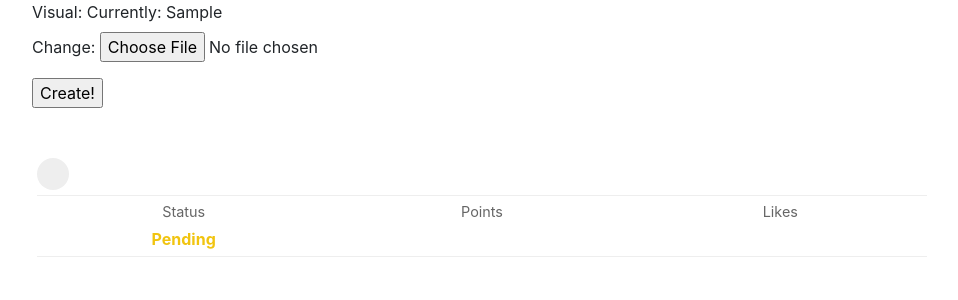
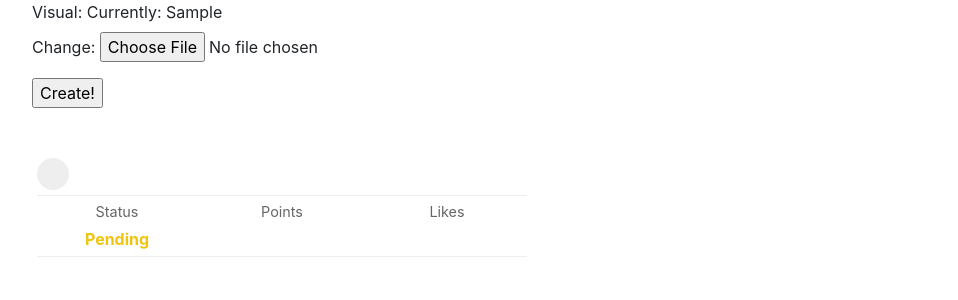
Before and after one commit to rimogardino/ska4ai, a Django app: page /submissions/edit_submission/1/ in a window 1280 px wide. Shown: the part 56-356 px from the top of the page, without its empty margins (53-1011 px from the left). Run offline with Django 4.2, Linux system fonts and the light colour scheme; tables that the repository leaves empty hold one stand-in row (values such as "Sample post"); parts of the project's set-up code (start-up, migrations or seed data) failed here and were passed over; some libraries are stand-ins or nearby versions.

Commit message:
Small UI width fix

```diff
--- a/home/templates/home/index.html
+++ b/home/templates/home/index.html
@@ -89,7 +89,7 @@
             flex-direction: column;
             {% comment %} padding-top: 5svh; {% endcomment %}
             transition: all 0.3s ease;
-
+            width: 500px;
         }
         {% comment %} .list-view-container > div {
             text-align: center;
--- a/static/ska4ai/css/base.css
+++ b/static/ska4ai/css/base.css
@@ -564,7 +564,8 @@ a {
     .popup-container {
         padding: 5px;
         max-height: 90svh;
-        max-width: 900px;
+        max-width: 96svw;
+        width: 500px;
         overflow-y: auto;
     }
 
```
